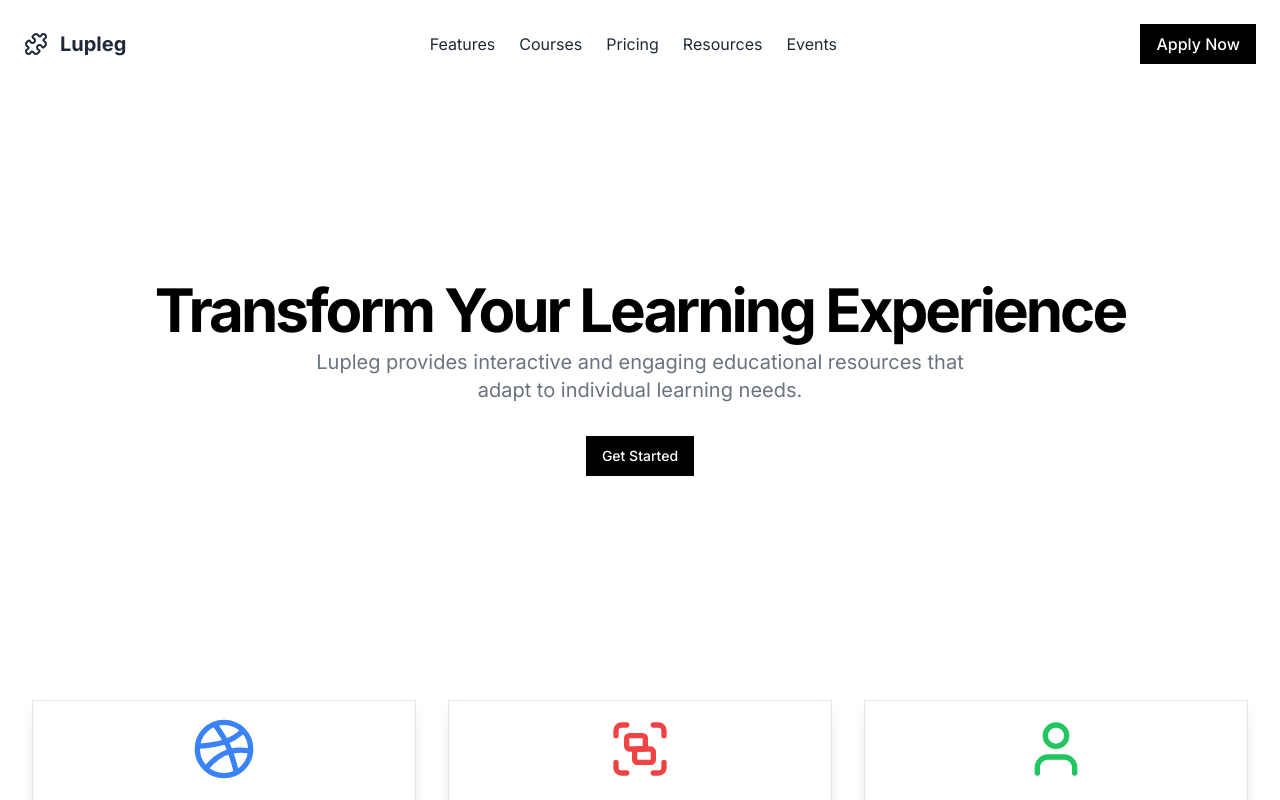
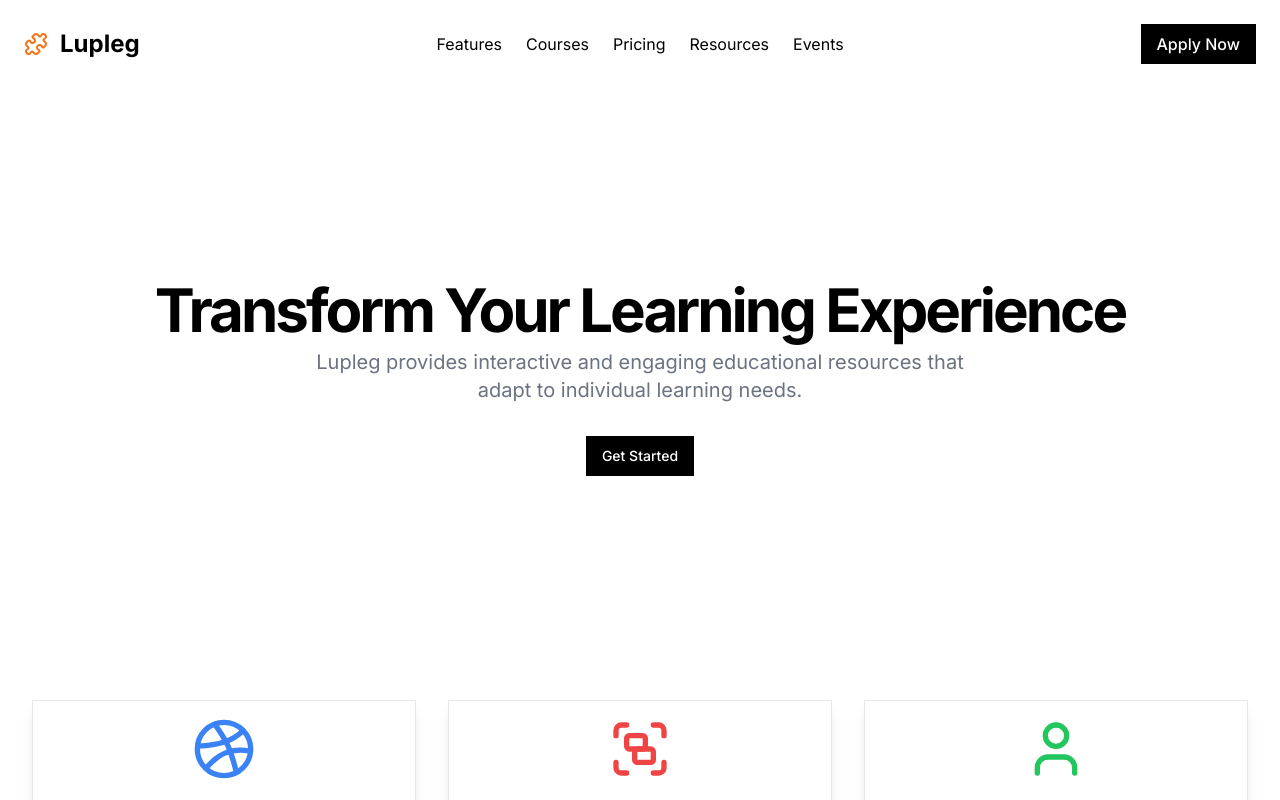
Before and after one commit to Lupleg-dev/React_Tutorials, a Next.js app: page / in a window 1280 px wide. Shown: the top 800 px of the page. Built offline with nearby package versions, Linux system fonts and the light colour scheme.

Commit message:
improved the header

```diff
--- a/components/Header.jsx
+++ b/components/Header.jsx
@@ -3,13 +3,13 @@ import Link from "next/link";
 import { Button } from "@/components/ui/button";
 import { SheetTrigger, SheetContent, Sheet } from "@/components/ui/sheet";
 
-export default function Component() {
+export default function Header() {
   return (
     <header className="flex flex-wrap items-center justify-between p-6 bg-white dark:bg-gray-800">
       <div className="flex items-center space-x-3">
-        <PuzzleIcon className="h-6 w-6 text-gray-800 dark:text-white" />
+        <PuzzleIcon className="h-6 w-6 text-orange-500 dark:text-white" />
         <Link
-          className="text-xl font-bold text-gray-800 dark:text-white"
+          className="text-2xl font-bold text-black dark:text-white"
           href="/"
         >
           Lupleg
@@ -18,31 +18,31 @@ export default function Component() {
       <div className="hidden md:block">
         <nav className="flex space-x-6">
           <Link
-            className="text-gray-800 dark:text-gray-300 hover:text-gray-600 dark:hover:text-gray-200"
+            className="text-black dark:text-gray-300 hover:text-gray-600 dark:hover:text-gray-200"
             href="features"
           >
             Features
           </Link>
           <Link
-            className="text-gray-800 dark:text-gray-300 hover:text-gray-600 dark:hover:text-gray-200"
+            className="text-black dark:text-gray-300 hover:text-gray-600 dark:hover:text-gray-200"
             href="courses"
           >
             Courses
           </Link>
           <Link
-            className="text-gray-800 dark:text-gray-300 hover:text-gray-600 dark:hover:text-gray-200"
+            className="text-black dark:text-gray-300 hover:text-gray-600 dark:hover:text-gray-200"
             href="pricing"
           >
             Pricing
           </Link>
           <Link
-            className="text-gray-800 dark:text-gray-300 hover:text-gray-600 dark:hover:text-gray-200"
+            className="text-black dark:text-gray-300 hover:text-gray-600 dark:hover:text-gray-200"
             href="resources"
           >
             Resources
           </Link>
           <Link
-            className="text-gray-800 dark:text-gray-300 hover:text-gray-600 dark:hover:text-gray-200"
+            className="text-black dark:text-gray-300 hover:text-gray-600 dark:hover:text-gray-200"
             href="events"
           >
             Events
```
